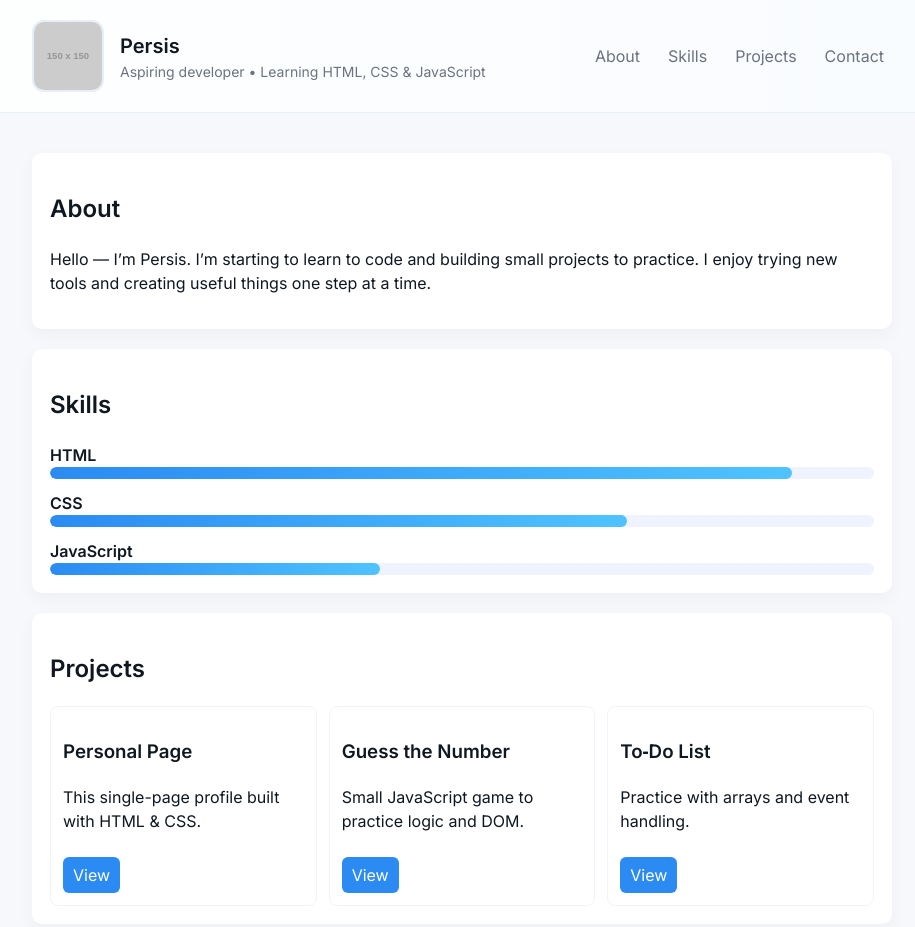
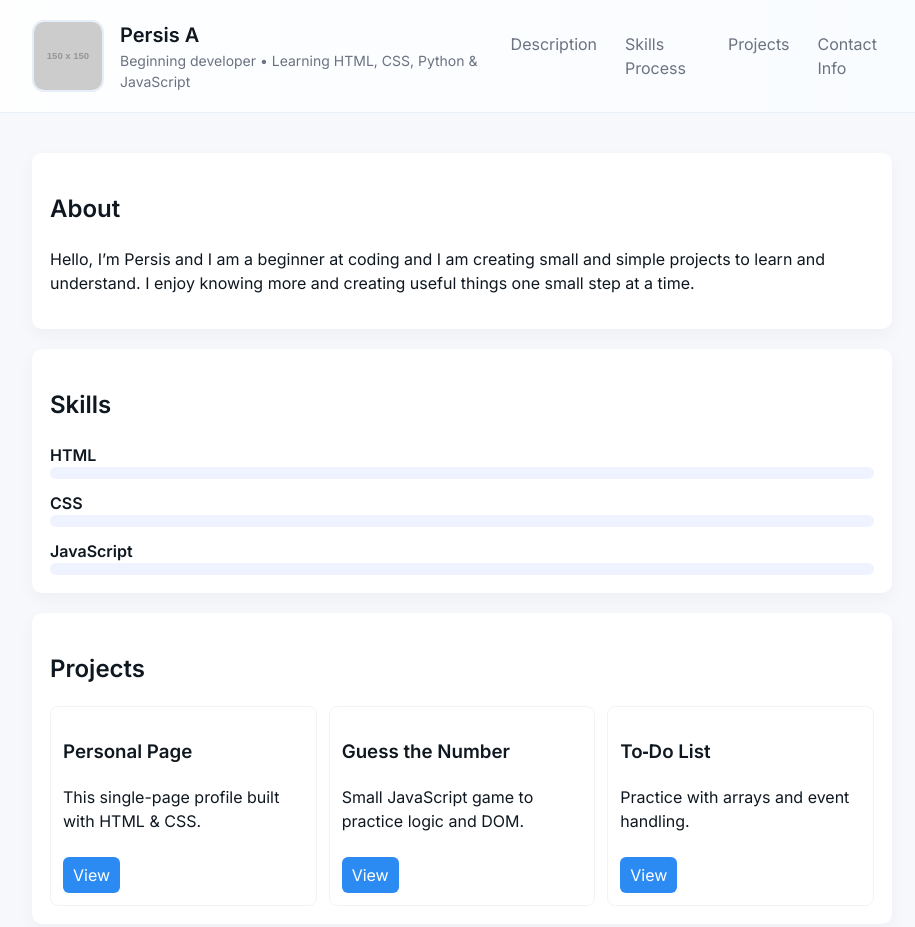
Before and after one commit to PA-1023/persis-profile, a plain HTML site: page index.html in a window 1280 px wide. Shown: the top 927 px of the page, without its empty margins (178-1093 px from the left). Drawn offline with Linux system fonts and the light colour scheme; placeholder pictures from the web are drawn by us.

Commit message:
Revise profile and skills for beginner developer
Updated profile description and skills to reflect beginner status.

```diff
--- a/index.html
+++ b/index.html
@@ -4,10 +4,10 @@
   <meta charset="utf-8" />
   <meta name="viewport" content="width=device-width,initial-scale=1" />
   <title>Persis — Profile</title>
-  <meta name="description" content="Persis — aspiring developer. Personal profile showcasing projects and skills." />
+  <meta name="description" content="Persis — beginning developer. Personal profile working on projects and skills." />
   <!-- Open Graph -->
   <meta property="og:title" content="Persis — Profile" />
-  <meta property="og:description" content="Aspiring developer building small projects to practice HTML, CSS & JavaScript." />
+  <meta property="og:description" content="Beginning developer building small projects to practice HTML, CSS, Python & JavaScript." />
   <meta property="og:type" content="website" />
   <!-- Favicon (replace with your favicon file if you add one) -->
   <link rel="icon" href="favicon.ico" />
@@ -25,18 +25,18 @@
         <!-- Avatar: width/height + loading to reduce CLS -->
         <img class="avatar" src="https://via.placeholder.com/150" alt="Persis's photo" width="72" height="72" loading="lazy" />
         <div>
-          <h1 class="name">Persis</h1>
-          <p class="tagline">Aspiring developer • Learning HTML, CSS & JavaScript</p>
+          <h1 class="name">Persis A</h1>
+          <p class="tagline">Beginning  developer • Learning HTML, CSS, Python & JavaScript</p>
         </div>
       </div>
 
       <button class="nav-toggle" aria-expanded="false" aria-controls="nav">Menu</button>
 
       <nav id="nav" class="site-nav">
-        <a href="#about">About</a>
-        <a href="#skills">Skills</a>
+        <a href="#about">Description</a>
+        <a href="#skills">Skills Process</a>
         <a href="#projects">Projects</a>
-        <a href="#contact">Contact</a>
+        <a href="#contact">Contact Info</a>
       </nav>
     </div>
   </header>
@@ -44,7 +44,7 @@
   <main id="main" class="container">
     <section id="about" class="card">
       <h2>About</h2>
-      <p>Hello — I’m Persis. I’m starting to learn to code and building small projects to practice. I enjoy trying new tools and creating useful things one step at a time.</p>
+      <p>Hello, I’m Persis and I am a beginner at coding and I am creating small and simple projects to learn and understand. I enjoy knowing more and creating useful things one small step at a time.</p>
     </section>
 
     <section id="skills" class="card">
@@ -52,15 +52,15 @@
       <ul class="skills-list">
         <li>
           <strong>HTML</strong>
-          <div class="bar" aria-hidden="true"><span style="width: 90%"></span></div>
+          <div class="bar" aria-hidden="true"><span style="width: 0%"></span></div>
         </li>
         <li>
           <strong>CSS</strong>
-          <div class="bar" aria-hidden="true"><span style="width: 70%"></span></div>
+          <div class="bar" aria-hidden="true"><span style="width: 0%"></span></div>
         </li>
         <li>
           <strong>JavaScript</strong>
-          <div class="bar" aria-hidden="true"><span style="width: 40%"></span></div>
+          <div class="bar" aria-hidden="true"><span style="width: 0%"></span></div>
         </li>
       </ul>
     </section>
```
